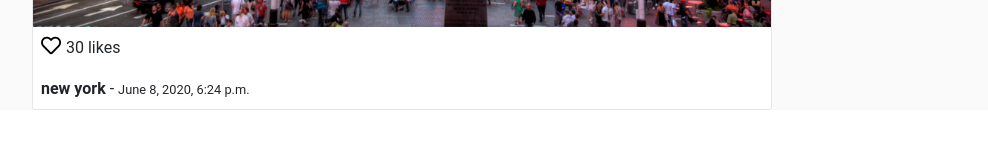
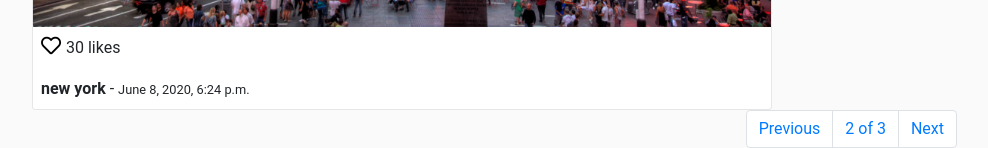
Before and after one commit to jmanuelsoberano/globalgram, a Django app: page /?page=2 in a window 1280 px wide. Shown: the part 1267-1415 px from the top of the page, without its empty margins (238-1226 px from the left). Before the commit the page ends 1377 px from the top, so only its background shows below. Run offline with Django 3.2, Linux system fonts and the light colour scheme; a user stored in the database is signed in; data comes from the database, SQL or seed files in the repository; both versions use the stored data as it was after the commit; some libraries are stand-ins or nearby versions.

Commit message:
Add Pagination Template

```diff
--- /dev/null
+++ b/templates/pagination.html
@@ -0,0 +1,23 @@
+    <nav>
+        <ul class="pagination justify-content-end">
+            {% if page_obj.has_previous %}
+            <li class="page-item">
+                <a href="?page={{ page_obj.previous_page_number }}" class="page-link">
+                    Previous
+                </a>
+            </li>
+            {% endif %}
+            <li class="page-item">
+                <a href="#" class="page-link">
+                    {{ page_obj.number }} of {{ page_obj.paginator.num_pages }}
+                </a>
+            </li>
+            {% if page_obj.has_next %}
+            <li class="page-item">
+                <a href="?page={{ page_obj.next_page_number }}" class="page-link">
+                    Next
+                </a>
+            </li>
+            {% endif %}
+        </ul>
+    </nav>
--- a/templates/posts/feed.html
+++ b/templates/posts/feed.html
@@ -33,4 +33,7 @@
             {% endfor %}
         </div>
     </div>
+
+    {% include "pagination.html" %}
+
 {% endblock %}
```
Also changed, not shown: db.sqlite3.
